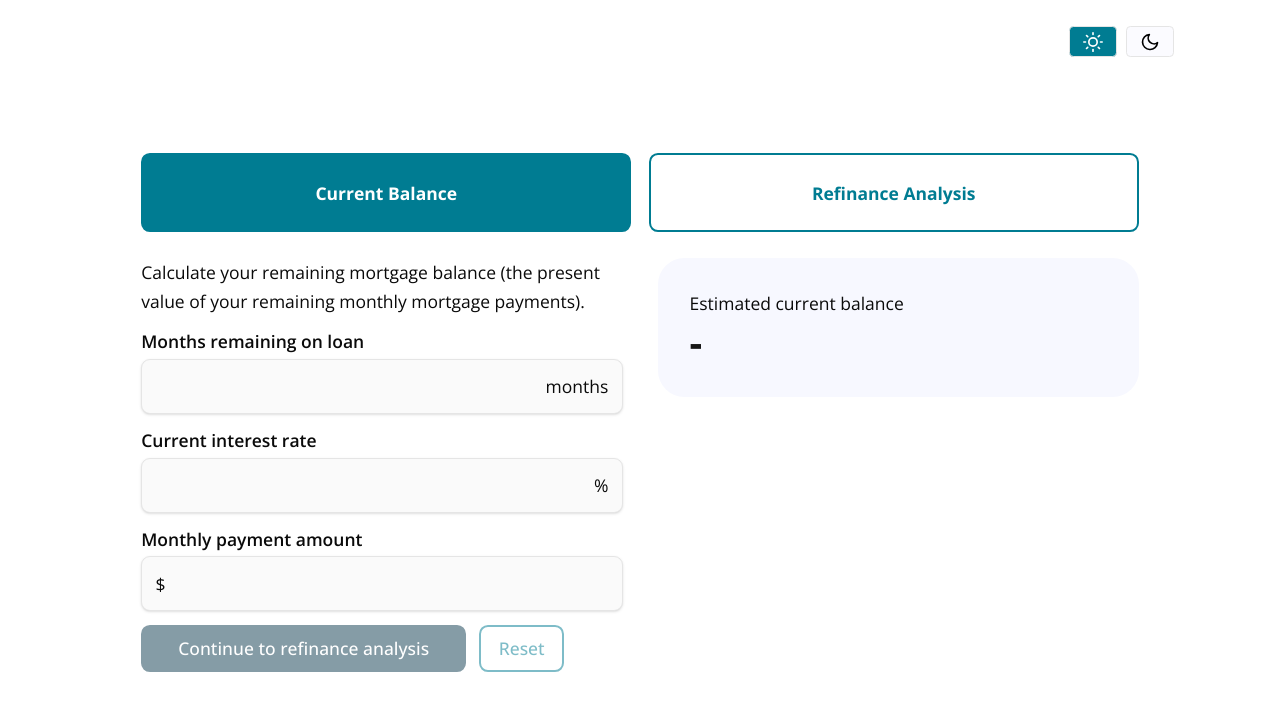
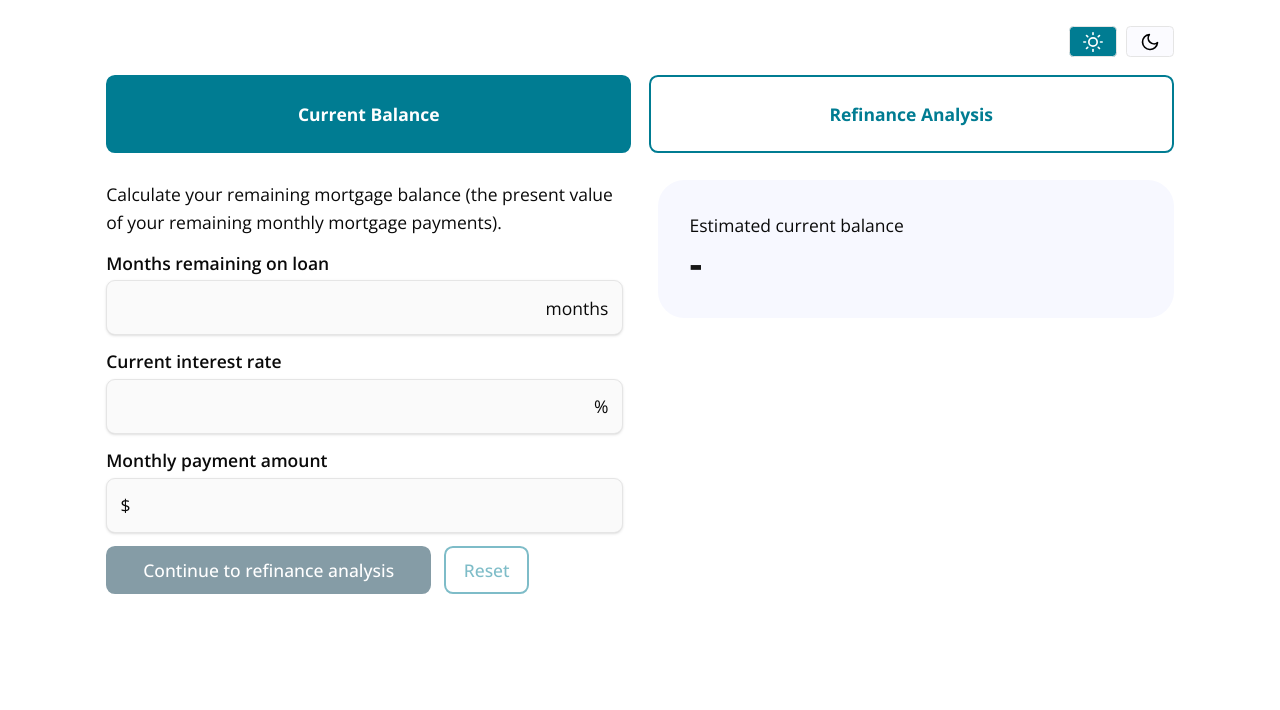
Before and after one commit to SU-SWS/ifdm_learning_apps, a Next.js app: page /interactives/mortgage-refinancing-calculator-v3 in a window 1280 px wide. Shown: the top 710 px of the page. Built offline with nearby package versions, Linux system fonts and the light colour scheme.

Commit message:
fix to remove the extra space between light/dark toggle

```diff
--- a/app/interactives/mortgage-refinancing-calculator-v3/page.tsx
+++ b/app/interactives/mortgage-refinancing-calculator-v3/page.tsx
@@ -10,8 +10,8 @@ export default function Page() {
     <div className={`mortgage-refi-v3 min-h-screen p-6 max-w-5xl mx-auto`}>
       <ThemeToggle />
       {/* Markup ported verbatim from the standalone app's app/page.tsx */}
-      <main className="min-h-screen px-4 py-10 font-sans sm:px-6 lg:px-8">
-        <div className="mx-auto mb-8 w-full max-w-5xl">
+      <main className="min-h-screen pb-10 font-sans">
+        <div className="mx-auto w-full max-w-5xl">
           <h1 className="sr-only">
             Mortgage Refinancing Calculator
           </h1>
```
